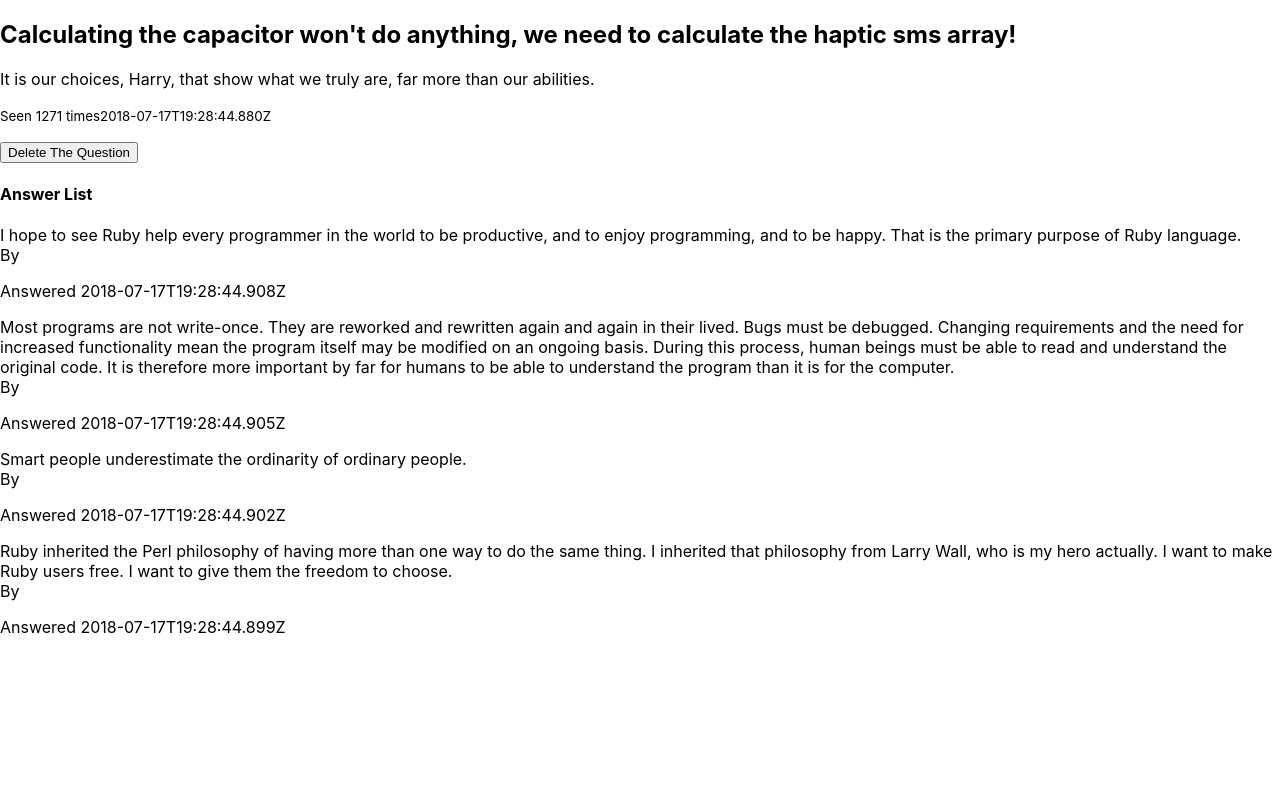
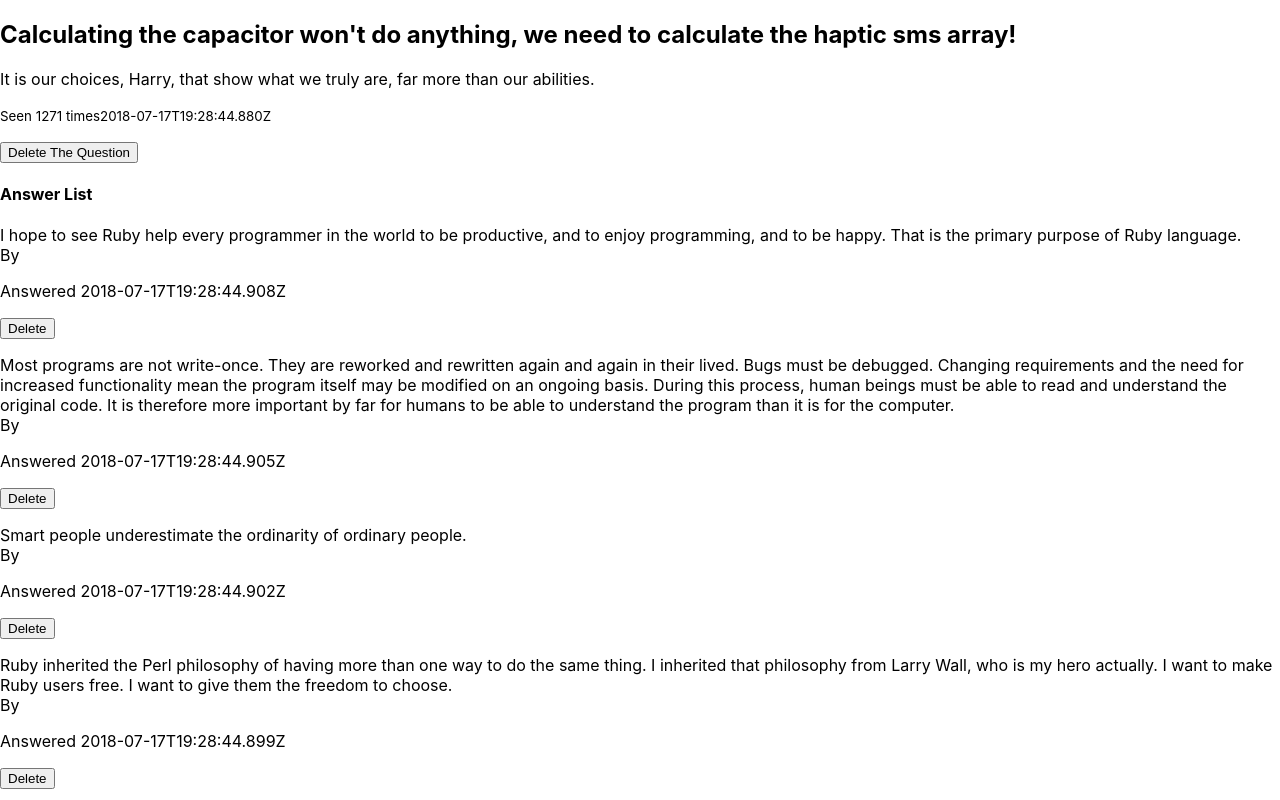
Before and after one commit to CodeCoreYVR/class_demos_bootcamp_may_2022, a React (Create React App) app in the folder react_basics/awesome-answers-client/: page / in a window 1280 px wide. Built offline with nearby package versions, Linux system fonts and the light colour scheme.

Commit message:
js react state delete answer propagating events

```diff
--- a/react_basics/awesome-answers-client/src/components/AnswerDetails.js
+++ b/react_basics/awesome-answers-client/src/components/AnswerDetails.js
@@ -10,6 +10,7 @@
       <p>
         Answered {created_at.toLocaleString()}
       </p>
+      <button onClick={props.deleteAnswer}>Delete</button>
     </div>
   )
 }
--- a/react_basics/awesome-answers-client/src/components/AnswerList.js
+++ b/react_basics/awesome-answers-client/src/components/AnswerList.js
@@ -12,6 +12,7 @@
               body={a.body}
               author_name={a.author_name}
               created_at={a.created_at}
+              deleteAnswer={() => props.deleteTheAnswer(a.id)}
             />
           })
         }
--- a/react_basics/awesome-answers-client/src/components/QuestionShowPage.js
+++ b/react_basics/awesome-answers-client/src/components/QuestionShowPage.js
@@ -22,6 +22,15 @@
     })
   }
 
+  deleteTheAnswer(id){
+    this.setState({
+      question: {
+        ...this.state.question,
+        answers: this.state.question.answers.filter(a => a.id !== id)
+      }
+    })
+  }
+
 
   render(){
     return(
@@ -35,9 +44,12 @@
           />
           <button onClick={()=>{this.delete()}}>Delete The Question</button>
 
-        <AnswerList list={
+        <AnswerList
+        list={
           this.state.question.answers
-        } />
+        }
+        deleteTheAnswer={(id) => this.deleteTheAnswer(id)}
+         />
 
       </div>
     )
```
